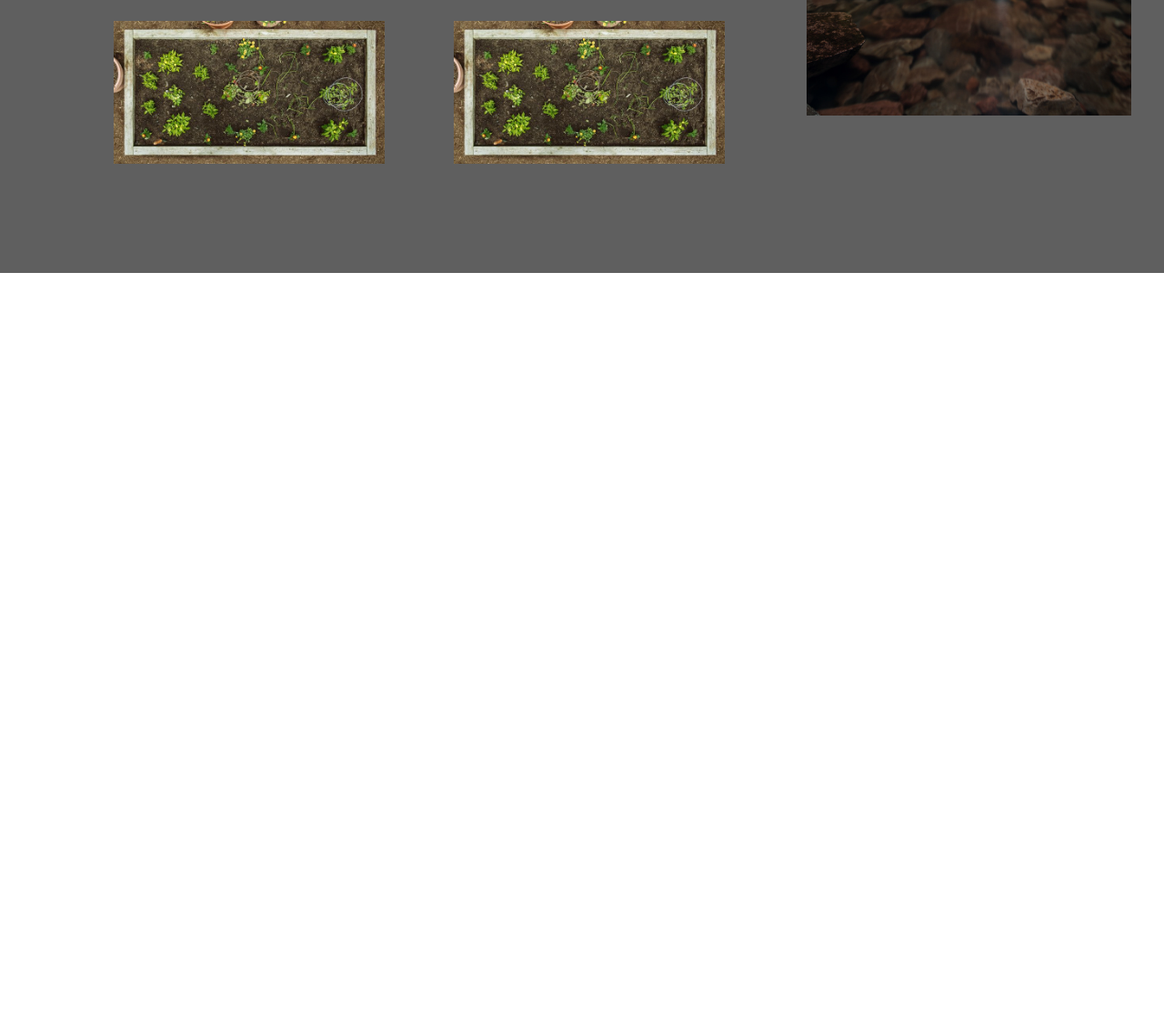
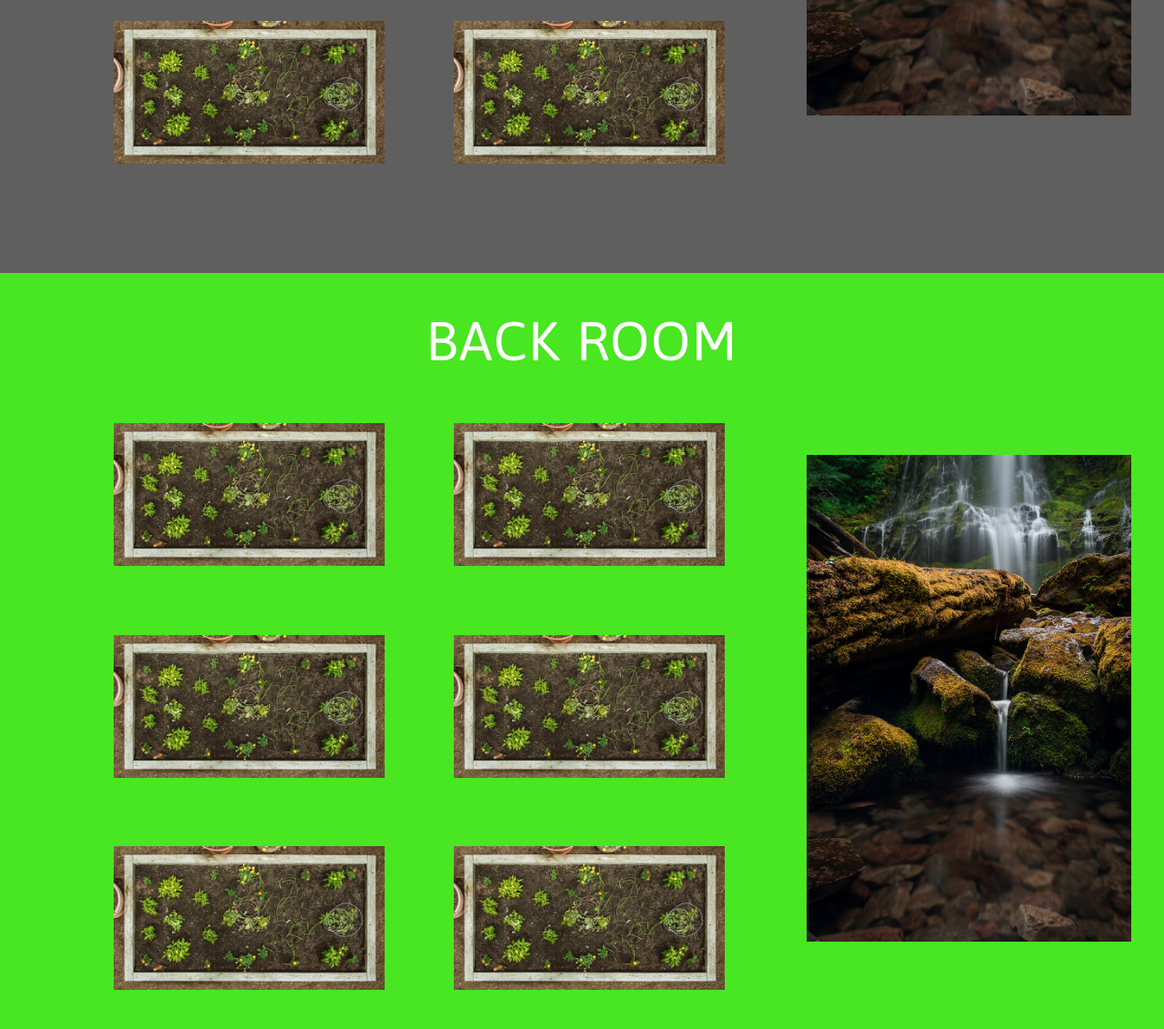
Before and after one commit to Greenhouse-Project/Greenhouse-Website, a plain HTML site: page index.html in a window 1280 px wide. Shown: the part 1408-2539 px from the top of the page at 91% size. Before the commit the page ends 1708 px from the top, so only its background shows below. Drawn offline with Linux system fonts and the light colour scheme.

Commit message:
Created the second page with a temporary background color for template purposes

```diff
--- a/index.html
+++ b/index.html
@@ -44,18 +44,23 @@
 
         </div>
 
-        <!-- <div class = "img-box-of-2">
+
+    </section>
+
+    <section class = "back" id = "back">
+        <h2>Back Room</h2>
+
+        <div class = "img-box-of-7">
             <img src="img/filler.jpg" class="beds">
             <img src="img/filler.jpg" class="beds">
-        </div>
-        <div class = "img-box-of-2">
+            <img src="img/filler_form.jpg" class = "form">
             <img src="img/filler.jpg" class="beds">
             <img src="img/filler.jpg" class="beds">
-        </div>
-        <div class = "img-box-of-2">
             <img src="img/filler.jpg" class="beds">
             <img src="img/filler.jpg" class="beds">
-        </div> -->
+
+        </div>
+
 
     </section>
 
--- a/style.css
+++ b/style.css
@@ -165,3 +165,7 @@ h3{
     padding-top:3%;
 
 }
+
+.back{
+    background-color: #49e622;
+}
```
